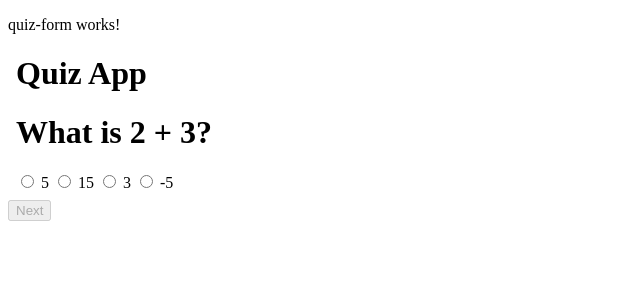
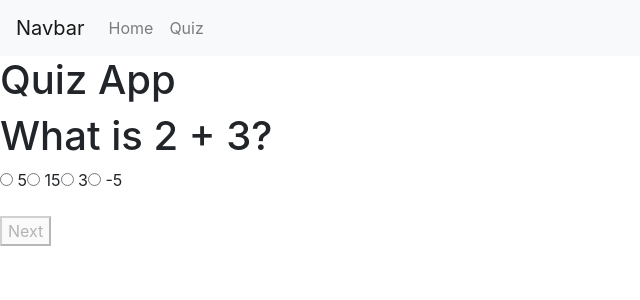
Before and after one commit to virtualspyder/angular-quiz, an Angular app: page /home in a window 1280 px wide. Both pictures are taken after a click on the button "Start Quiz". Shown: the top 300 px of the page, without its empty margins (0-640 px from the left). Built offline with nearby package versions, Linux system fonts and the light colour scheme.

Commit message:
added color to solution

```diff
--- a/angular.json
+++ b/angular.json
@@ -24,9 +24,19 @@
               "src/assets"
             ],
             "styles": [
-              "src/styles.css"
+              "src/styles.css",
+              {
+                "input": "./node_modules/bootstrap/dist/css/bootstrap.min.css"
+              }
             ],
-            "scripts": []
+            "scripts": [
+              {
+                "input": "./node_modules/jquery/dist/jquery.min.js"
+              },
+              {
+                "input": "./node_modules/bootstrap/dist/css/bootstrap.min.css"
+              }
+            ]
           },
           "configurations": {
             "production": {
--- a/package.json
+++ b/package.json
@@ -19,6 +19,9 @@
     "@angular/platform-browser": "~10.2.0",
     "@angular/platform-browser-dynamic": "~10.2.0",
     "@angular/router": "~10.2.0",
+    "bootstrap": "^4.5.3",
+    "jquery": "^3.5.1",
+    "popper.js": "^1.16.1",
     "rxjs": "~6.6.0",
     "tslib": "^2.0.0",
     "zone.js": "~0.10.2"
--- a/src/app/app.module.ts
+++ b/src/app/app.module.ts
@@ -1,7 +1,7 @@
 import { BrowserModule } from '@angular/platform-browser';
 import { NgModule } from '@angular/core';
 import { HttpClientModule } from '@angular/common/http';
-import { RouterModule, Routes } from '@angular/router';
+import { RouterModule } from '@angular/router';
 import { BrowserAnimationsModule } from '@angular/platform-browser/animations';
 import { FormsModule, ReactiveFormsModule } from '@angular/forms';
 
--- a/src/app/home/home.component.html
+++ b/src/app/home/home.component.html
@@ -1,4 +1,21 @@
+<nav class="navbar navbar-expand-lg navbar-light bg-light">
+  <a class="navbar-brand" routerLink='/home'>Navbar</a>
+  <button class="navbar-toggler" type="button" data-toggle="collapse" data-target="#navbarNavAltMarkup" aria-controls="navbarNavAltMarkup" aria-expanded="false" aria-label="Toggle navigation">
+    <span class="navbar-toggler-icon"></span>
+  </button>
+  <div class="collapse navbar-collapse" id="navbarNavAltMarkup">
+    <div class="navbar-nav">
+      <a routerLink='/home' class="nav-item nav-link">Home</a>
+      <a routerLink='/quiz' class="nav-item nav-link">Quiz</a>
+    </div>
+  </div>
+</nav>
+
+
 <body>
+
+
+
     <h1>
       Quiz App
     </h1>
@@ -15,11 +32,5 @@
     <a routerLink="/quiz">Start Quiz</a>
   </button>
 </div>
-    <!-- <div *ngFor="let q of quiz">
-      <div class="quiz-card">
-          {{q.label}}
 
-      </div> -->
-    <!-- </div> -->
-  <!-- </div> -->
 </body>
--- a/src/app/quiz-form/quiz-form.component.html
+++ b/src/app/quiz-form/quiz-form.component.html
@@ -1,4 +1,16 @@
-<p>quiz-form works!</p>
+<nav class="navbar navbar-expand-lg navbar-light bg-light">
+  <a class="navbar-brand" routerLink='/home'>Navbar</a>
+  <button class="navbar-toggler" type="button" data-toggle="collapse" data-target="#navbarNavAltMarkup" aria-controls="navbarNavAltMarkup" aria-expanded="false" aria-label="Toggle navigation">
+    <span class="navbar-toggler-icon"></span>
+  </button>
+  <div class="collapse navbar-collapse" id="navbarNavAltMarkup">
+    <div class="navbar-nav">
+      <a routerLink='/home' class="nav-item nav-link">Home</a>
+      <a routerLink='/quiz' class="nav-item nav-link">Quiz</a>
+    </div>
+  </div>
+</nav>
+
 <body>
     <h1>
       Quiz App
--- a/src/app/quiz/quiz.component.html
+++ b/src/app/quiz/quiz.component.html
@@ -1,3 +1,4 @@
+
 <div *ngIf=" !questions" class="text-primary"></div>
 
 <div class="quiz" *ngIf="questions">
--- a/src/app/quiz/quiz.component.ts
+++ b/src/app/quiz/quiz.component.ts
@@ -11,7 +11,6 @@ import { QuizService } from '../quiz.service';
   styleUrls: ['./quiz.component.css']
 })
 export class QuizComponent implements OnInit {
-  // quiz: Quiz;
   answers: Answers;
   questions: Question[];
   index: number;
--- a/src/app/result/result.component.css
+++ b/src/app/result/result.component.css
@@ -0,0 +1,7 @@
+.answer {
+    color: red;
+}
+
+.correct {
+    color: green;
+}
--- a/src/app/result/result.component.html
+++ b/src/app/result/result.component.html
@@ -1,3 +1,4 @@
+
 <body>
     <h1>
       Quiz App
@@ -10,8 +11,6 @@
           {{a.value}}: {{a.correct}}
         </div>
       </div>
-        <button mat-raised-button>
-          <a routerLink="/welcome">Home Page</a>
-        </button>
+          <button><a routerLink="/home">Home Page</a></button>
     </div>
   </body>
```
Also changed, not shown: src/app/home/home.component.ts (+0 -7 lines), 1 other file (tests, documents, lock files or other folders).
